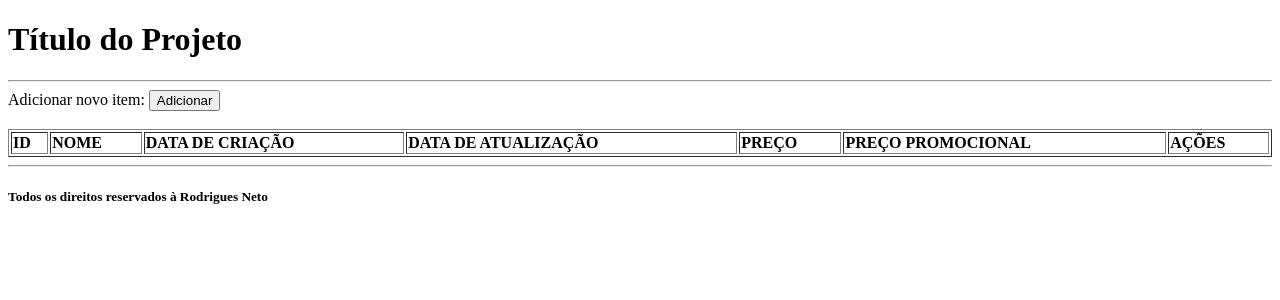
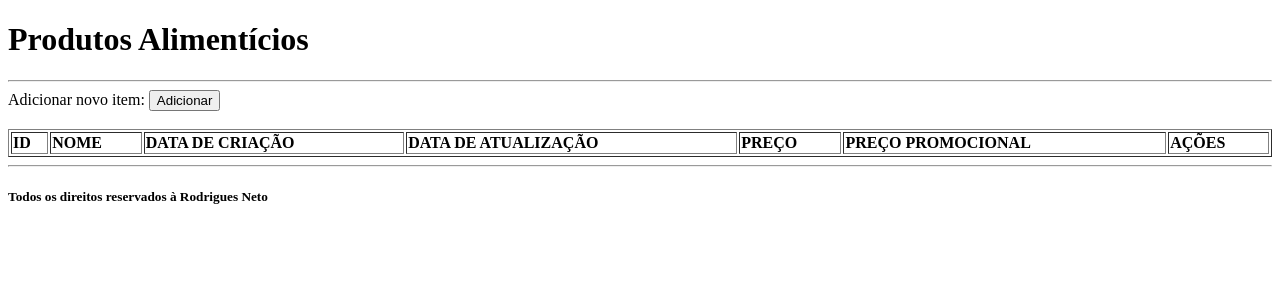
Before and after one commit to rodrigsneto/Site-Produtos-Alimenticios, a PHP site: page / in a window 1280 px wide. Shown: the top 300 px of the page. Run offline with PHP 8.4, Linux system fonts and the light colour scheme; data that the repository does not hold is empty.

Commit message:
Modificando Titulo Site

```diff
--- a/src/View/partial/cabecario.php
+++ b/src/View/partial/cabecario.php
@@ -2,9 +2,9 @@
 <html lang="pt-br">
     <head>
         <meta charset="UTF-8" />
-        <title>Título do Site</title>
+        <title>Produtos Alimentícios</title>
     </head>
     <body>
     <header>
-        <h1>Título do Projeto</h1><hr/>
+        <h1>Produtos Alimentícios</h1><hr/>
     </header>
```
